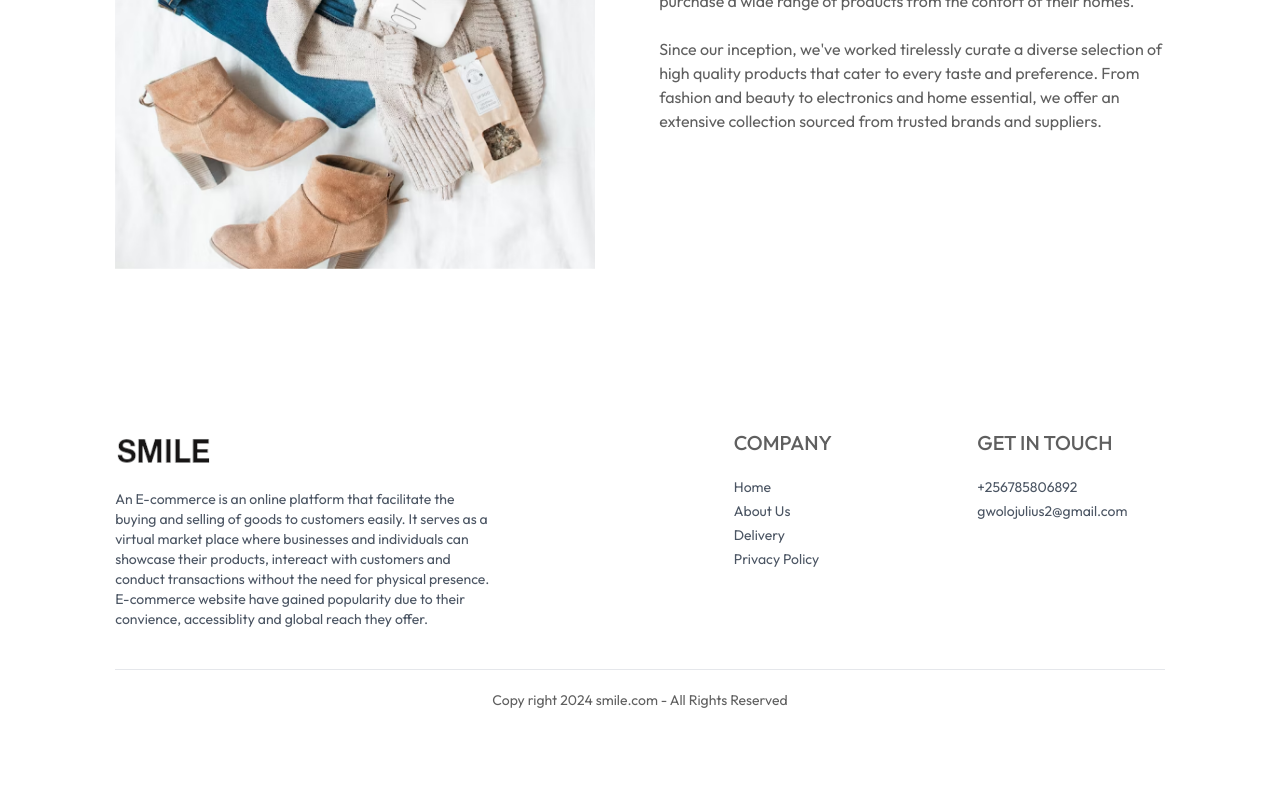
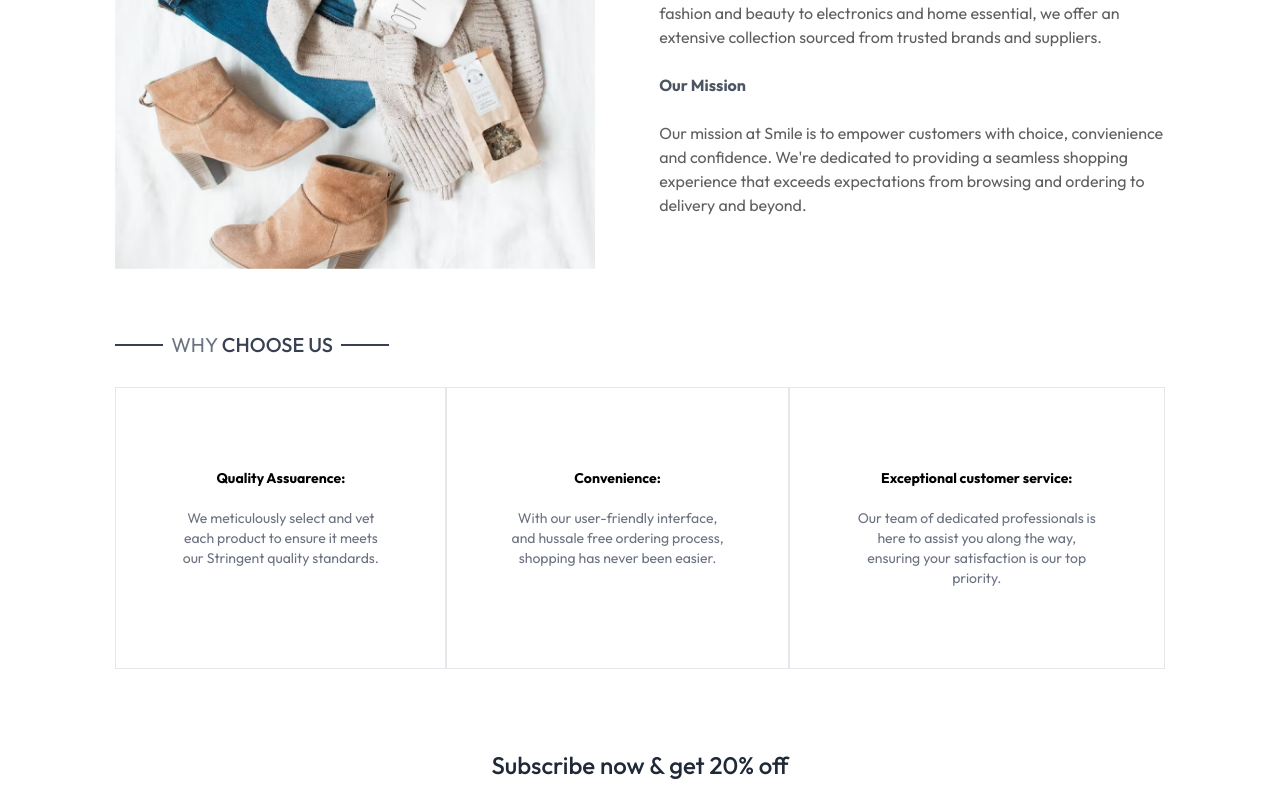
Before and after one commit to Gwolo-Julius/smile-app, a React (Vite) app: page /about in a window 1280 px wide. Shown: the part 400-1197 px from the top of the page. Before the commit the page ends 1130 px from the top, so only its background shows below. Built offline with nearby package versions, Linux system fonts and the light colour scheme; a web font is replaced by a local one.

Commit message:
About page completed

```diff
--- a/src/pages/About.jsx
+++ b/src/pages/About.jsx
@@ -1,6 +1,7 @@
 import React from "react";
 import Title from "../components/Title";
 import { assets } from "../assets/assets";
+import NewsLetterBox from "../components/NewsLetterBox";
 
 const About = () => {
   return (
@@ -9,12 +10,62 @@
         <Title text1={"ABOUT"} text2={"US"} />
       </div>
       <div className="flex flex-col md:flex-row my-10 gap-16">
-        <img className="w-full md:max-w-[480px]" src={assets.about_img} alt="about image" />
+        <img
+          className="w-full md:max-w-[480px]"
+          src={assets.about_img}
+          alt="about image"
+        />
         <div className="flex flex-col justify-center gap-6 md:w-2/4 text-gray-600">
-          <p>Smile was born out of a passion for innovation and a desire to resolution the way people shop online. Our journey began with a simple idea to provide a platform where customers can easily discover, explore and purchase a wide range of products from the confort of their homes.</p>
-          <p>Since our inception, we've worked tirelessly curate a diverse selection of high quality products that cater to every taste and preference. From fashion and beauty to electronics and home essential, we offer an extensive collection sourced from trusted brands and suppliers.</p>
+          <p>
+            Smile was born out of a passion for innovation and a desire to
+            resolution the way people shop online. Our journey began with a
+            simple idea to provide a platform where customers can easily
+            discover, explore and purchase a wide range of products from the
+            confort of their homes.
+          </p>
+          <p>
+            Since our inception, we've worked tirelessly curate a diverse
+            selection of high quality products that cater to every taste and
+            preference. From fashion and beauty to electronics and home
+            essential, we offer an extensive collection sourced from trusted
+            brands and suppliers.
+          </p>
+          <b>Our Mission</b>
+          <p>
+            Our mission at Smile is to empower customers with choice,
+            convienience and confidence. We're dedicated to providing a seamless
+            shopping experience that exceeds expectations from browsing and
+            ordering to delivery and beyond.
+          </p>
         </div>
       </div>
+      <div className="py-4 text-xl">
+        <Title text1={"WHY"} text2={"CHOOSE US"} />
+      </div>
+      <div className="flex flex-col md:flex-row text-sm mb-20">
+        <div className="border px-10 md:px-16 sm:py-20 flex flex-col py-4 gap-5 text-center">
+          <b>Quality Assuarence:</b>
+          <p className="text-gray-500">
+            We meticulously select and vet each product to ensure it meets our
+            Stringent quality standards.{" "}
+          </p>
+        </div>
+        <div className="border px-10 md:px-16 sm:py-20 flex flex-col py-4 gap-5 text-center">
+          <b>Convenience:</b>
+          <p className="text-gray-500">
+            With our user-friendly interface, and hussale free ordering process,
+            shopping has never been easier.
+          </p>
+        </div>
+        <div className="border px-10 md:px-16 sm:py-20 flex flex-col py-4 gap-5 text-center">
+          <b>Exceptional customer service:</b>
+          <p className="text-gray-500">
+            Our team of dedicated professionals is here to assist you along the
+            way, ensuring your satisfaction is our top priority.
+          </p>
+        </div>
+      </div>
+      <NewsLetterBox/>
     </div>
   );
 };
```
